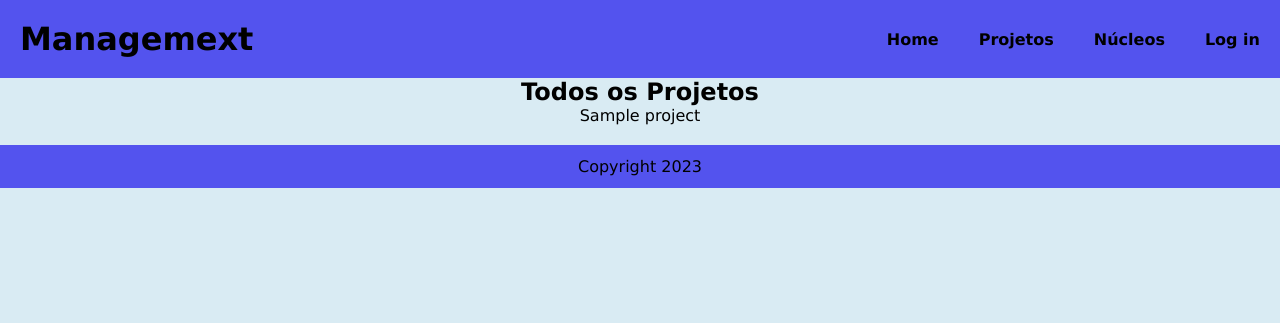
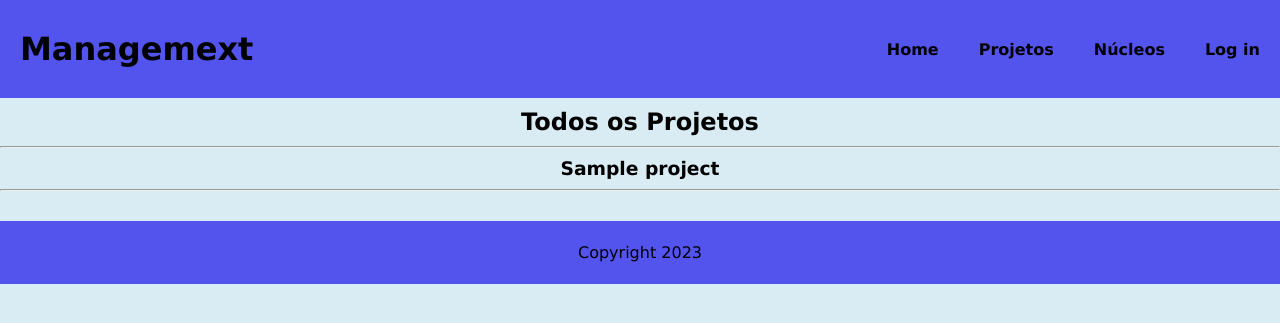
Before and after one commit to pedroaaquino/managemext, a Django app: page /projects/ in a window 1280 px wide. Shown: the top 323 px of the page. Run offline with Django 4.2, Linux system fonts and the light colour scheme; tables that the repository leaves empty hold one stand-in row (values such as "Sample post").

Commit message:
atualização css

```diff
--- a/projects/templates/projects/detail.html
+++ b/projects/templates/projects/detail.html
@@ -34,8 +34,9 @@
   </ul>
 
   <hr>
-
-  <a href="{% url 'projects:tarefa' project.pk %}"><button>Crie uma tarefa</button></a>
+    {% if perms.projects.add_project %}
+        <a href="{% url 'projects:tarefa' project.pk %}"><button>Crie uma tarefa</button></a>
+    {% endif %}
 </section>
 
     {% endblock content %}
--- a/projects/templates/projects/index.html
+++ b/projects/templates/projects/index.html
@@ -5,7 +5,9 @@
 <section class="lista-de-cards">
   {% for project in project_list %}
   <article class="card">
-    <a href="{% url 'projects:detail' project.id %}">{{ project.name }}</a>
+    <hr>
+    <h3><a href="{% url 'projects:detail' project.id %}">{{ project.name }}</a></h3>
+    <hr>
   </article>
   {% endfor %}
 </section>
--- a/static/style.css
+++ b/static/style.css
@@ -15,3 +15,8 @@ body {
     background-size: cover;
     background-repeat: no-repeat;
 }
+
+h1, h2, h3, hr, p, button {
+    margin-top: 10px;
+    margin-bottom:10px;
+}
```
